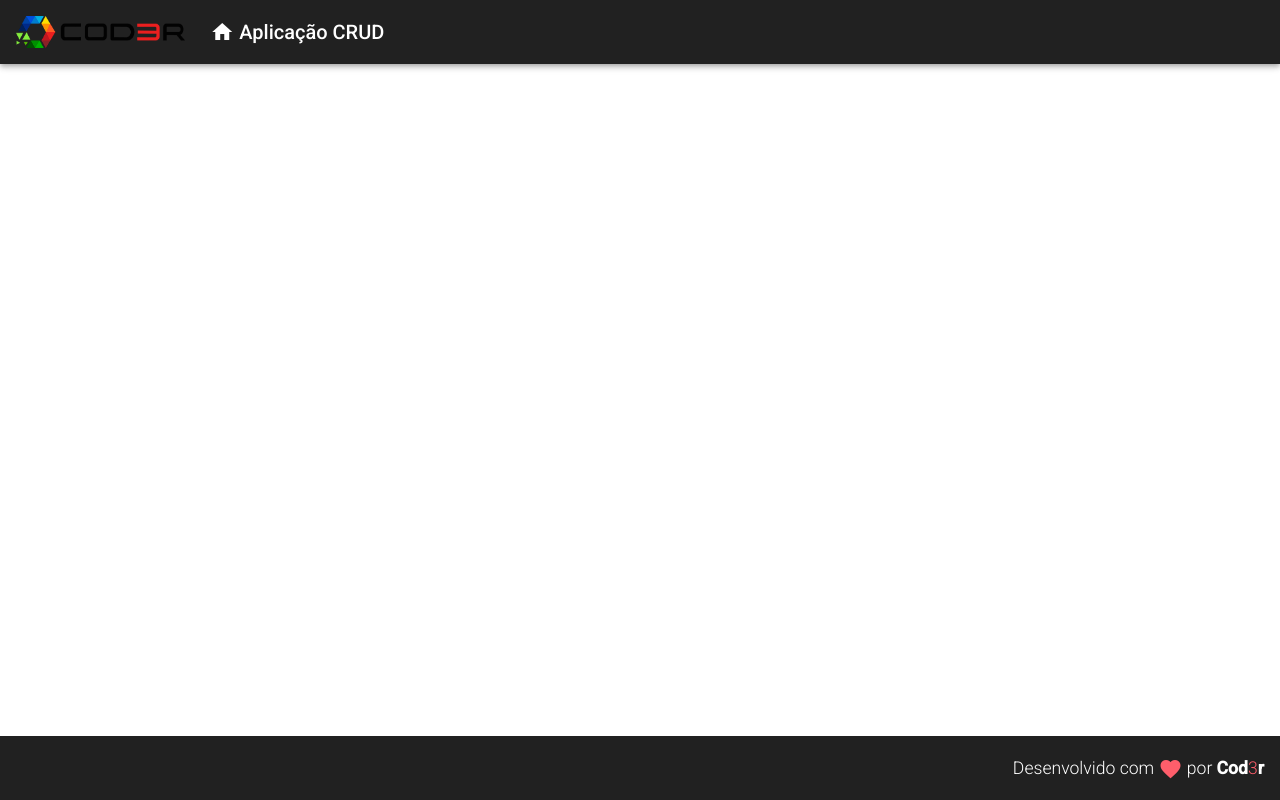
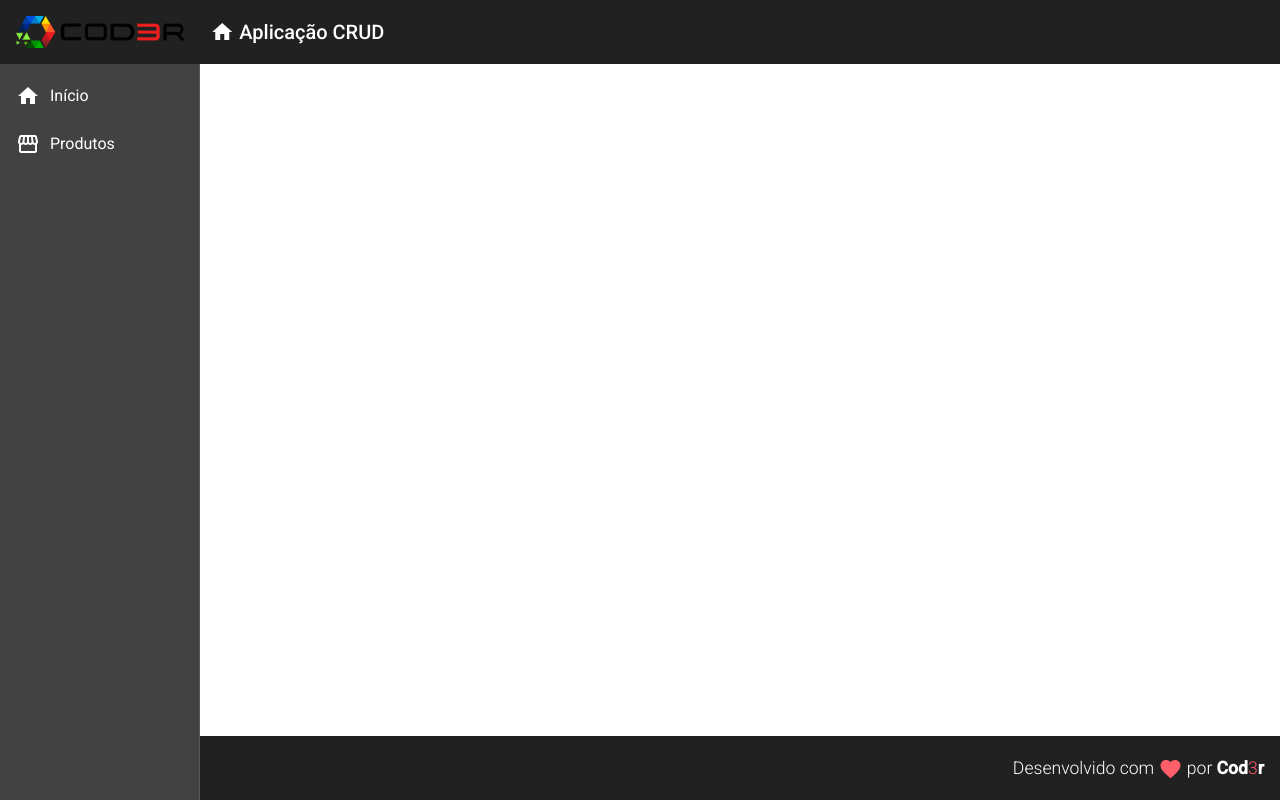
Before and after one commit to yuriouverney/Angular-9-Essencial, an Angular app in the folder frontend/: page / in a window 1280 px wide. Built offline with nearby package versions, Linux system fonts and the light colour scheme.

Commit message:
criando o componente Navigation - NavBar -

```diff
--- a/frontend/src/app/app.component.html
+++ b/frontend/src/app/app.component.html
@@ -1,2 +1,3 @@
 <app-header></app-header>
+<app-nav></app-nav>
 <app-footer></app-footer>
--- /dev/null
+++ b/frontend/src/app/componentes/template/nav/nav.component.css
@@ -0,0 +1,16 @@
+.sidenav {
+    width: 200px;
+}
+
+.sidenav a {
+    color: #FFF;
+}
+
+.sidenav i {
+    padding-right: 10px;
+}
+
+.content {
+    padding: 16px;
+    background-color: #FFF;
+}
--- /dev/null
+++ b/frontend/src/app/componentes/template/nav/nav.component.html
@@ -0,0 +1,22 @@
+<mat-sidenav-container class="container">
+    <mat-sidenav class="sidenav" mode="side" opened
+        fixedInViewport="true" fixedTopGap="64">
+        <mat-nav-list class="nav-list">
+            <a mat-list-item routerLink="/">
+                <i class="material-icons">
+                    home
+                </i>
+                Início
+            </a>
+            <a mat-list-item  routerLink="/products">
+                <i class="material-icons">
+                    storefront
+                </i>
+                Produtos
+            </a>
+        </mat-nav-list>
+    </mat-sidenav>
+    <mat-sidenav-content class="content">
+        <router-outlet></router-outlet>
+    </mat-sidenav-content>
+</mat-sidenav-container>
--- /dev/null
+++ b/frontend/src/app/componentes/template/nav/nav.component.ts
@@ -0,0 +1,15 @@
+import { Component, OnInit } from '@angular/core';
+
+@Component({
+  selector: 'app-nav',
+  templateUrl: './nav.component.html',
+  styleUrls: ['./nav.component.css']
+})
+export class NavComponent implements OnInit {
+
+  constructor() { }
+
+  ngOnInit(): void {
+  }
+
+}
```
Also changed, not shown: frontend/src/app/app.module.ts (+9 -2 lines), 1 other file (tests, documents, lock files or other folders).
